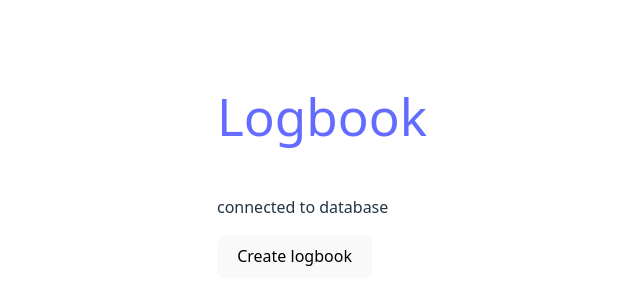
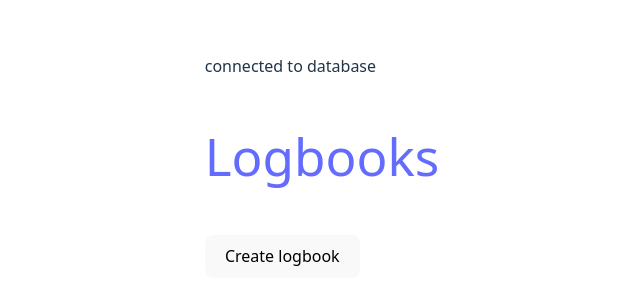
Before and after one commit to cruftbusters/logbook, a React (Vite) app: page / in a window 1280 px wide. Shown: the part 226-530 px from the top of the page, without its empty margins (318-958 px from the left). Built offline with nearby package versions, Linux system fonts and the light colour scheme.

Commit message:
rename to logbooks and move status to page top

```diff
--- a/src/App.tsx
+++ b/src/App.tsx
@@ -8,10 +8,10 @@
 
   return (
     <FlexColumn style={{ gap: '1em' }}>
+      <div role="status">{status}</div>
       <h1>
-        <a href="/">Logbook</a>
+        <a href="/">Logbooks</a>
       </h1>
-      <div role="status">{status}</div>
       <div>
         <button onClick={actions.create}>Create logbook</button>
       </div>
```
Also changed, not shown: 1 other file (tests, documents, lock files or other folders).
